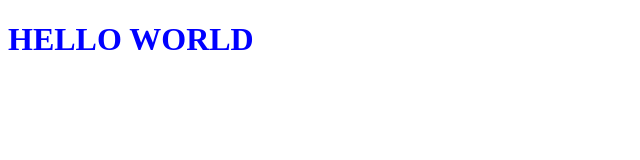
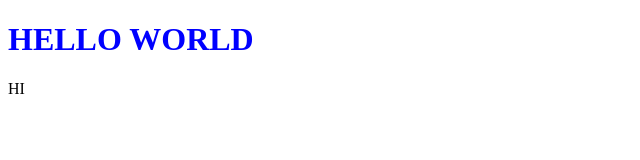
Before and after one commit to 0Arnav0/first-repo, a plain HTML site: page index.html in a window 1280 px wide. Shown: the full height of the page, 0-640 px from the left. Drawn offline with Linux system fonts and the light colour scheme.

Commit message:
HTML Changes

```diff
--- a/index.html
+++ b/index.html
@@ -8,5 +8,6 @@
 </head>
 <body>
     <h1>HELLO WORLD</h1>
+        <p>HI</p>
 </body>
 </html>
```
